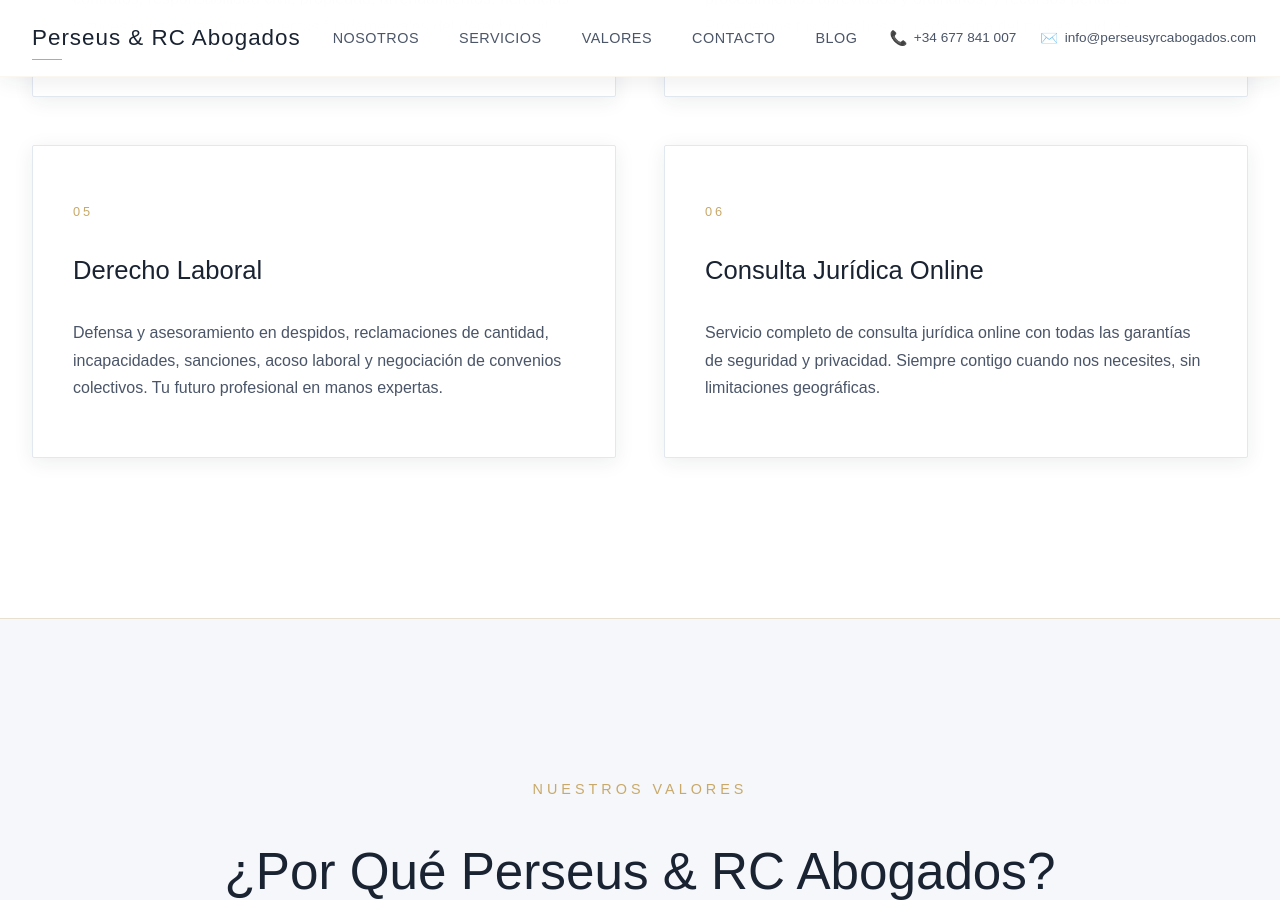
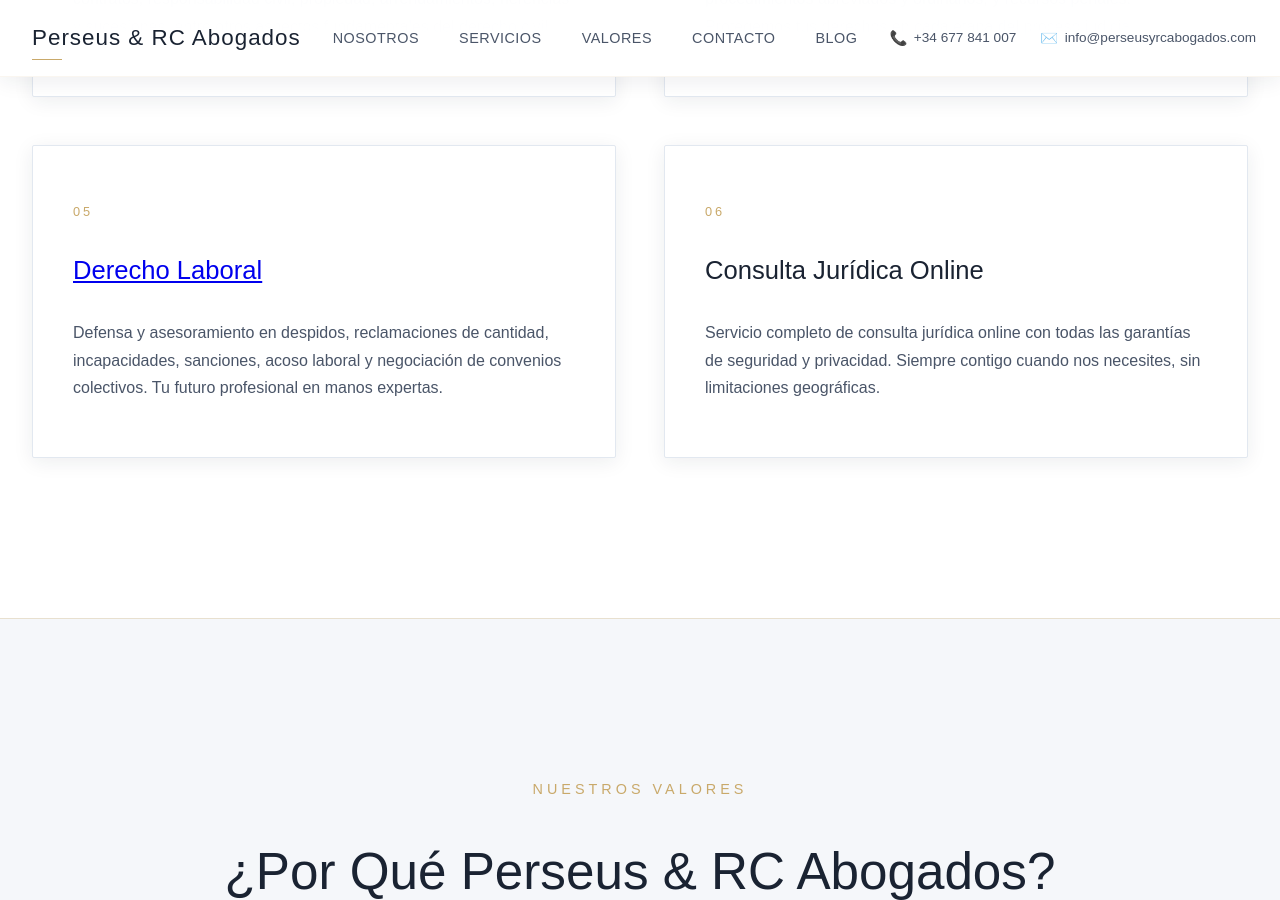
Before and after one commit to streaming10/Perseus_RC_abogados, a Jekyll site: the page built from index.md, in a window 1280 px wide and 900 px high, scrolled down 2692 px. Built offline with Jekyll 4.4.1, drawn with Linux system fonts in a browser that asks for light colours.

Commit message:
Update index.md

```diff
--- a/index.md
+++ b/index.md
@@ -107,7 +107,7 @@
 
       <div class="service-item fade-in stagger-delay-5">
         <div class="service-number">05</div>
-        <h3 class="service-title">Derecho Laboral</h3>
+        <h3 class="service-title"><a href="/abogado-laboralista/">Derecho Laboral</a></h3>
         <p class="service-description">
           Defensa y asesoramiento en despidos, reclamaciones de cantidad, incapacidades, sanciones,
           acoso laboral y negociación de convenios colectivos. Tu futuro profesional en manos expertas.
```
